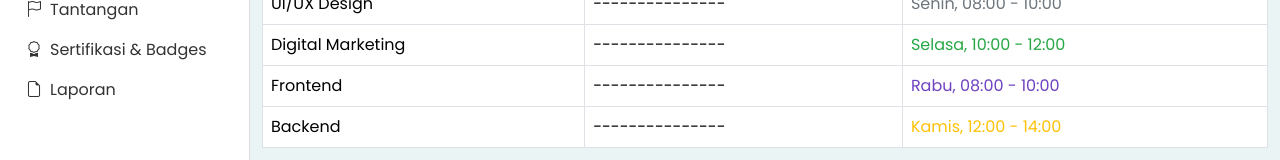
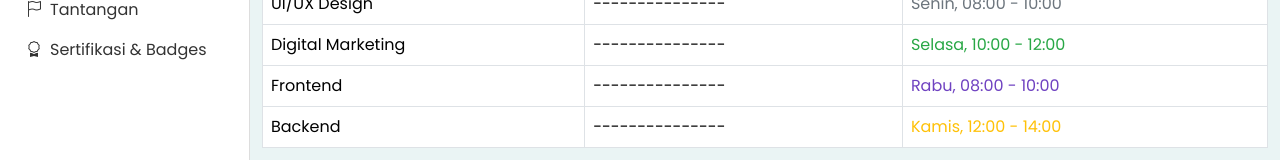
Before and after one commit to lluuvvii/hackathon_learning_space, a Next.js app: page /dashboard/projects in a window 1280 px wide. Shown: the part 209-369 px from the top of the page. Built offline with nearby package versions, Linux system fonts and the light colour scheme.

Commit message:
delete reports dashboard

```diff
--- a/src/app/dashboard/components/Sidebar.tsx
+++ b/src/app/dashboard/components/Sidebar.tsx
@@ -12,7 +12,7 @@ function Sidebar() {
     { icon: 'bi bi-folder', label: 'Proyek yang sedang berjalan', route: '/dashboard/projects' },
     { icon: 'bi bi-flag', label: 'Tantangan', route: '/dashboard/challenges' },
     { icon: 'bi bi-award', label: 'Sertifikasi & Badges', route: '/dashboard/certificates' },
-    { icon: 'bi bi-file-earmark', label: 'Laporan', route: '/dashboard/reports' },
+    // { icon: 'bi bi-file-earmark', label: 'Laporan', route: '/dashboard/reports' },
   ];
 
   return (
```
